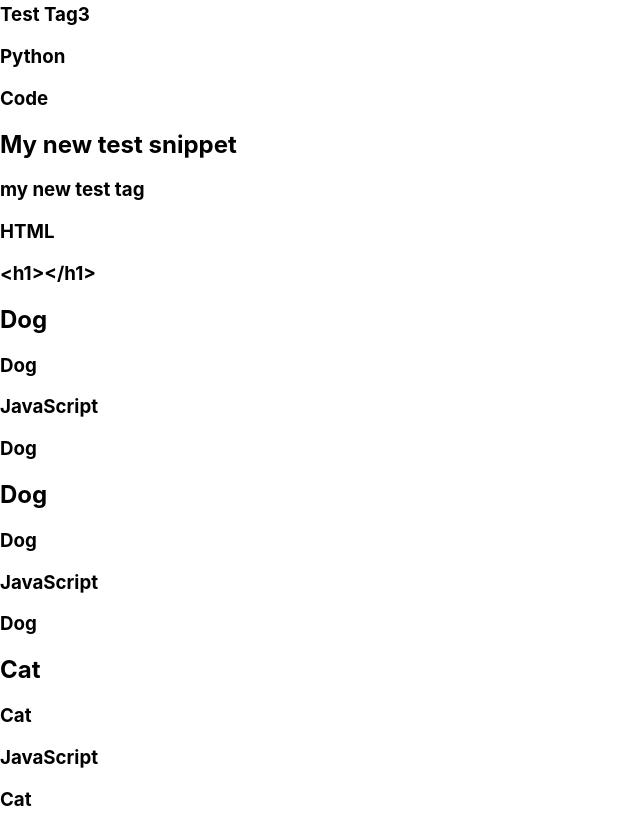
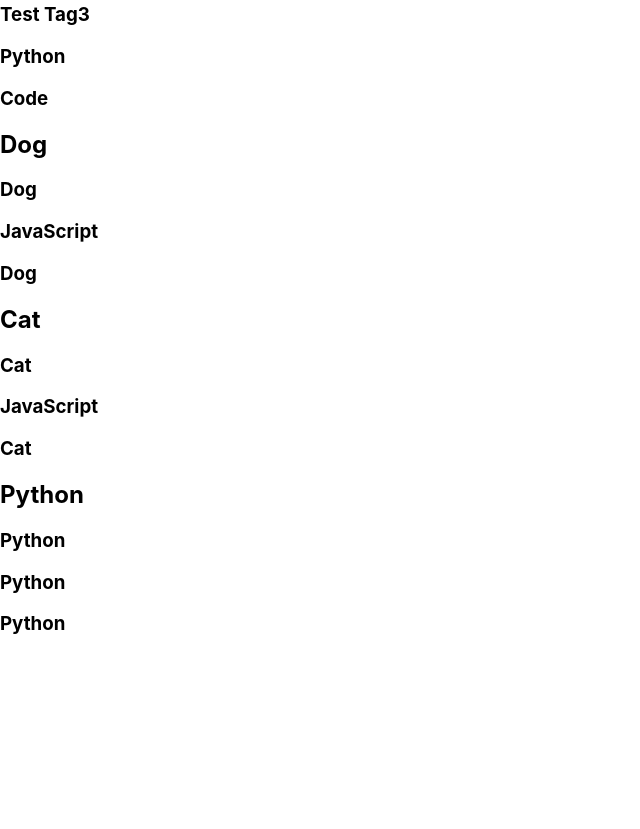
Before and after one commit to JamesHawk585/cli-companion, a React (Create React App) app: page / in a window 1280 px wide. Shown: the part 520-1349 px from the top of the page, without its empty margins (0-640 px from the left). After the commit the page ends 1174 px from the top, so only its background shows below. Built offline with nearby package versions, Linux system fonts and the light colour scheme; data requests are answered from the project's data file.

Commit message:
Moves snippets and setSnippets to Ap.jsx from SnippetList.jsx

```diff
--- a/server/db.json
+++ b/server/db.json
@@ -25,36 +25,28 @@
       "id": 3
     },
     {
-      "title": "My new test snippet",
-      "tags": "my new test tag ",
-      "languageSelect": "HTML",
-      "code": "<h1></h1>",
-      "explanation": "Creates h1 html element",
-      "id": 4
-    },
-    {
       "title": "Dog",
       "tags": "Dog",
       "languageSelect": "JavaScript",
       "code": "Dog",
       "explanation": "Dog",
-      "id": 5
-    },
-    {
-      "title": "Dog",
-      "tags": "Dog",
-      "languageSelect": "JavaScript",
-      "code": "Dog",
-      "explanation": "Dog",
-      "id": 6
+      "id": 4
     },
     {
       "title": "Cat",
       "tags": "Cat",
       "languageSelect": "JavaScript",
       "code": "Cat",
-      "explanation": "Cat",
-      "id": 7
+      "explanation": "Cat\n",
+      "id": 5
+    },
+    {
+      "title": "Python",
+      "tags": "Python",
+      "languageSelect": "Python",
+      "code": "Python",
+      "explanation": "Python",
+      "id": 6
     }
   ]
 }
--- a/src/App.jsx
+++ b/src/App.jsx
@@ -2,17 +2,28 @@ import logo from "./logo.svg";
 import "./App.css";
 import Header from "./Header.jsx";
 import SnippetList from "./SnippetList/SnippetList.jsx";
+import React, { useState, useEffect } from 'react'
 
 const API = 'http://127.0.0.1:5555/snippets'
 
 export default () => {
+  const [snippets, setSnippets] = useState([]);
 
+  useEffect(() => {
+      fetch(API)
+      .then((r) => r.json())
+      .then((data) => setSnippets(data))
+  }, [])
+
+  const onSnippetAdded = (snippetObj) => {
+    return setSnippets([...snippetObj, snippets])
+  }
 
   return (
     <>
     <main className="app">
-      <Header />
-      <SnippetList API={API}/>
+      <Header onSnippetAdded={onSnippetAdded}/>
+      <SnippetList API={API} snippets={snippets}/>
       </main>
     </>
   );
--- a/src/Header.jsx
+++ b/src/Header.jsx
@@ -12,8 +12,6 @@ const Header = () => {
     }
 
     const onSnippetFormSubmitted = (newSnippetObject) => {
-        console.log("onFormSbumitted")
-        console.log(newSnippetObject)
         dialogRef.current.close()
     }
 
--- a/src/SnippetCard/SnippetCard.jsx
+++ b/src/SnippetCard/SnippetCard.jsx
@@ -1,7 +1,6 @@
 import React from 'react'
 
 const SnippetCard = ({
-    key,
     title,
     tags,
     languageSelect,
--- a/src/SnippetForm/SnippetForm.jsx
+++ b/src/SnippetForm/SnippetForm.jsx
@@ -23,6 +23,8 @@ const SnippetForm = ({ dialogRef, onSnippetFormSubmitted }) => {
         .then(responseSnippetObject => onSnippetFormSubmitted(responseSnippetObject));
   };
 
+//   The response body of a post request is the newly added object as it appears in the db, with id.
+
   return (
     <dialog ref={dialogRef}>
       <form className="form" onSubmit={(e) => onSubmit(e)}>
@@ -41,6 +43,7 @@ const SnippetForm = ({ dialogRef, onSnippetFormSubmitted }) => {
             <option>Python</option>
             <option>HTML</option>
             <option>CSS</option>
+            <option>Terminal Commands</option>
           </select>
         </label>
         <label>
--- a/src/SnippetList/SnippetList.jsx
+++ b/src/SnippetList/SnippetList.jsx
@@ -1,35 +1,22 @@
-import React, { useState, useEffect } from 'react'
-import SnippetCard from '../SnippetCard/SnippetCard'
+import React, { useState, useEffect } from "react";
+import SnippetCard from "../SnippetCard/SnippetCard";
 
-const SnippetList = ({ API }) => {
-    const [snippets, setSnippets] = useState([])
-
-    useEffect(() => {
-        fetch(API)
-        .then((r) => r.json())
-        .then((data) => setSnippets(data))
-    }, [])
-
-    const snippetCards = snippets.map((card, index) => {
-        return <SnippetCard
-        key={index}
-        title={card.title}
-        tags={card.tags}
-        languageSelect={card.languageSelect}
-        code={card.code}
-        />
-    });
-
-    // console.log(snippetCards[0].props)
+const SnippetList = ({ API, snippets }) => {
 
 
-    // console.log(snippetCard)
+  const snippetCards = snippets.map((snippetObj, index) => {
+    return (
+      <SnippetCard
+        key={index}
+        title={snippetObj.title}
+        tags={snippetObj.tags}
+        languageSelect={snippetObj.languageSelect}
+        code={snippetObj.code}
+      />
+    );
+  });
 
-  return (
-    <>
-    {snippetCards}
-    </>
-  )
-}
+  return <>{snippetCards}</>;
+};
 
-export default SnippetList
+export default SnippetList;
```
